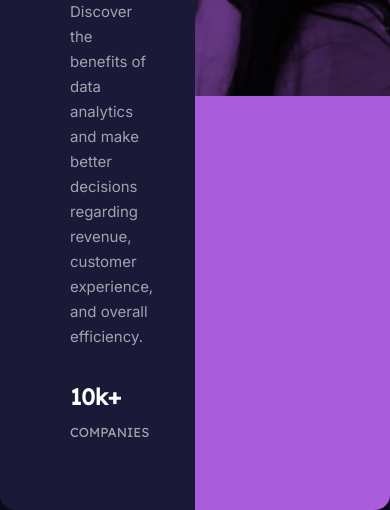
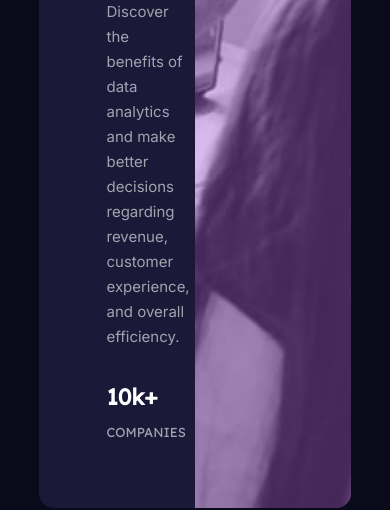
Before and after one commit to harsh-mohite-09/frontend-mentor-stats-preview-card-component, a plain HTML site: page index.html in a window 390 px wide. Shown: the part 342-852 px from the top of the page. Drawn offline with Linux system fonts and the light colour scheme.

Commit message:
update: fixed responsiveness

```diff
--- a/index.html
+++ b/index.html
@@ -16,7 +16,7 @@
   <body>
     <main class="container">
       <div class="img-div">
-        <!-- <img src="images/image-header-desktop.jpg" alt="" /> -->
+        <img src="images/image-header-desktop.jpg" alt="" />
       </div>
       <div class="info">
         <h1>Get <span>insights</span> that help your business grow.</h1>
--- a/styles.css
+++ b/styles.css
@@ -28,6 +28,7 @@ body {
   display: flex;
   flex-direction: row-reverse;
   width: calc(540px * 2);
+  max-width: 80%;
   border-radius: 1em;
   overflow: hidden;
 }
@@ -36,9 +37,9 @@ body {
   box-sizing: border-box;
   background-color: var(--dark-desaturated-blue-card-background);
   width: 50%;
-  height: 100%;
-  padding: 70px;
-  padding-right: 90px;
+  /* min-width: 540px; */
+  padding: 4.5em;
+  padding-right: 5.5em;
   display: flex;
   flex-direction: column;
   justify-content: space-between;
@@ -47,11 +48,12 @@ body {
 
 .img-div {
   background-color: var(--soft-violet-accent);
-  background-image: url("images/image-header-desktop.jpg");
-  background-repeat: no-repeat;
-  background-blend-mode: multiply;
   width: 50%;
-  height: auto;
+}
+
+img {
+  height: 100%;
+  opacity: 0.6;
 }
 
 h1 {
@@ -98,19 +100,11 @@ h2 {
     flex-direction: column;
     width: 85%;
     max-width: 320px;
-    height: 85%;
-    padding: 50px 0;
     border-radius: 1em;
     overflow: hidden;
   }
 
   .img-div {
-    background-color: var(--soft-violet-accent);
-    background-image: url("images/image-header-mobile.jpg");
-    background-repeat: no-repeat;
-    background-blend-mode: multiply;
-    background-size: cover;
-    background-position: center center;
     width: 100%;
     height: 300px;
   }
```
